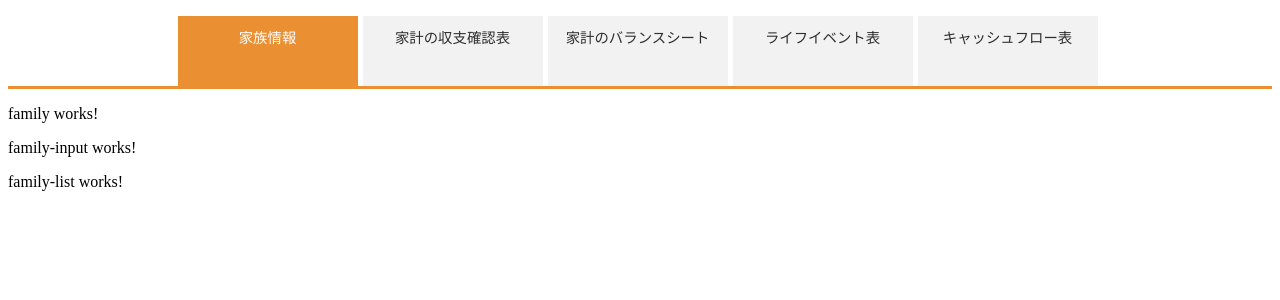
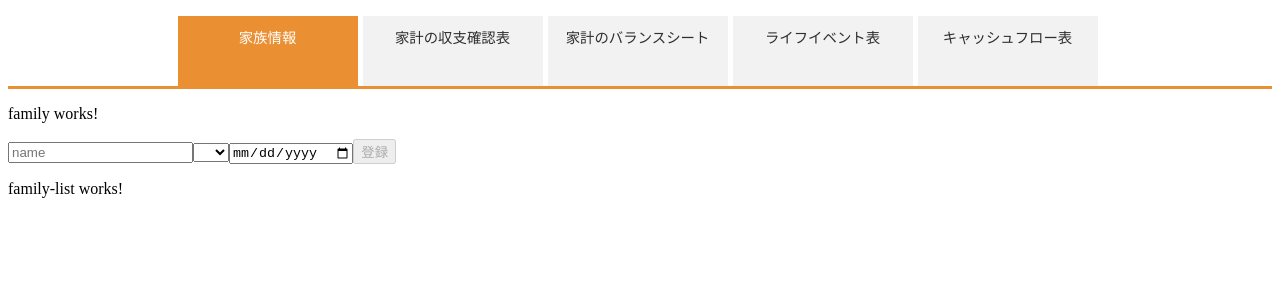
Before and after one commit to Naohiro-Hamada/financial-plan-re, an Angular app: page /family in a window 1280 px wide. Shown: the top 300 px of the page. Built offline with nearby package versions, Linux system fonts and the light colour scheme.

Commit message:
family-input実装

```diff
--- a/src/app/app.module.ts
+++ b/src/app/app.module.ts
@@ -1,5 +1,5 @@
 import { BrowserModule } from '@angular/platform-browser';
-import { NgModule } from '@angular/core';
+import { NgModule, LOCALE_ID } from '@angular/core';
 
 import { AppRoutingModule } from './app-routing.module';
 import { AppComponent } from './app.component';
@@ -14,7 +14,9 @@ import { PageNotFoundComponent } from './page-not-found/page-not-found.component
     BrowserModule,
     AppRoutingModule
   ],
-  providers: [],
+  providers: [
+    { provide: LOCALE_ID, useValue: 'ja-JP' }
+  ],
   bootstrap: [AppComponent]
 })
 export class AppModule { }
--- a/src/app/family/family-input/family-input.component.html
+++ b/src/app/family/family-input/family-input.component.html
@@ -1,3 +1,10 @@
-<p>
-  family-input works!
-</p>
+<form #f="ngForm" (ngSubmit)="onSubmit(f)" novalidate>
+  <input type="text" name="name" ngModel required placeholder="name">
+  <select name="relationship" ngModel required placeholder="relationship">
+    <option *ngFor="let relationship of relationships" value="{{relationship.key}}">
+      {{relationship.value}}
+    </option>
+  </select>
+  <input type="date" name="birthday" ngModel required placeholder="birthday">
+  <button type=submit [disabled]="!f.form.valid">登録</button>
+</form>
--- a/src/app/family/family-input/family-input.component.ts
+++ b/src/app/family/family-input/family-input.component.ts
@@ -1,4 +1,10 @@
 import { Component, OnInit } from '@angular/core';
+import { NgForm } from '@angular/forms';
+
+import { FamilyService } from '../family.service';
+
+import { Human } from '../human';
+import { Relationship } from '../relationship';
 
 @Component({
   selector: 'fp-family-input',
@@ -7,9 +13,29 @@ import { Component, OnInit } from '@angular/core';
 })
 export class FamilyInputComponent implements OnInit {
 
-  constructor() { }
+  human: Human;
+
+  relationships: any;
+
+  constructor(
+    private familyService: FamilyService
+  ) { }
 
   ngOnInit() {
+    this.relationships = new Relationship().get();
+  }
+
+  public onSubmit(form: NgForm): void {
+
+    const human: Human = {
+      name: form.value.name,
+      relationship: form.value.relationship,
+      birthday: new Date(form.value.birthday)
+    };
+
+    this.familyService.add(human);
+
+    form.reset();
   }
 
 }
--- /dev/null
+++ b/src/app/family/family.service.ts
@@ -0,0 +1,26 @@
+import { Injectable } from '@angular/core';
+
+import { Human } from './human';
+
+@Injectable()
+export class FamilyService {
+
+  family: Human[];
+
+  constructor() {
+    this.family = [];
+  }
+
+  add(human: Human): void {
+    this.family.push(human);
+  }
+
+  update(rownum: number, human: Human): void {
+    this.family[rownum] = human;
+  }
+
+  get list(): Human[] {
+    return this.family;
+  }
+
+}
--- /dev/null
+++ b/src/app/family/human.ts
@@ -0,0 +1,12 @@
+/**
+ * relationship のステータスは下記の通り：
+ * 0: 夫
+ * 1: 妻
+ * 2: 子
+ * 9: 親
+ */
+export interface Human {
+  name: string;
+  relationship: string;
+  birthday: Date;
+}
--- /dev/null
+++ b/src/app/family/relationship.ts
@@ -0,0 +1,22 @@
+export class Relationship {
+  private keyValue = [
+    {key: 0, value: '夫'},
+    {key: 1, value: '妻'},
+    {key: 2, value: '子'},
+    {key: 9, value: '親'}
+  ];
+
+  get () {
+    return this.keyValue;
+  }
+
+  /**
+   * When it is other than 0, 1, 2, 9
+   * it becomes as follows "Uncaught TypeError: Cannot read property 'value' of undefined".
+   */
+  value (key: number): string {
+    return this.keyValue.filter(
+      (value, index) => (value.key === Number(key)) ? this.keyValue[index] : ''
+    )[0].value;
+  }
+}
```
Also changed, not shown: src/app/family/family.module.ts (+12 -1 lines), 1 other file (tests, documents, lock files or other folders).
